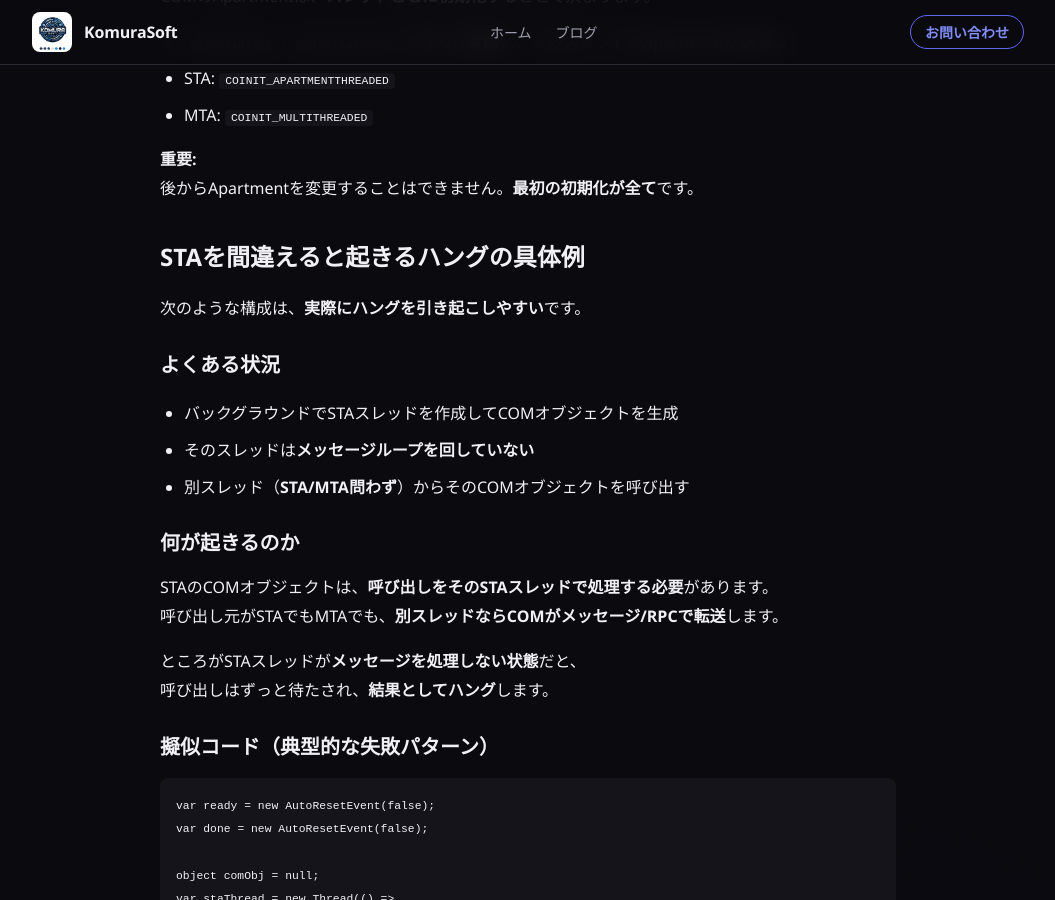
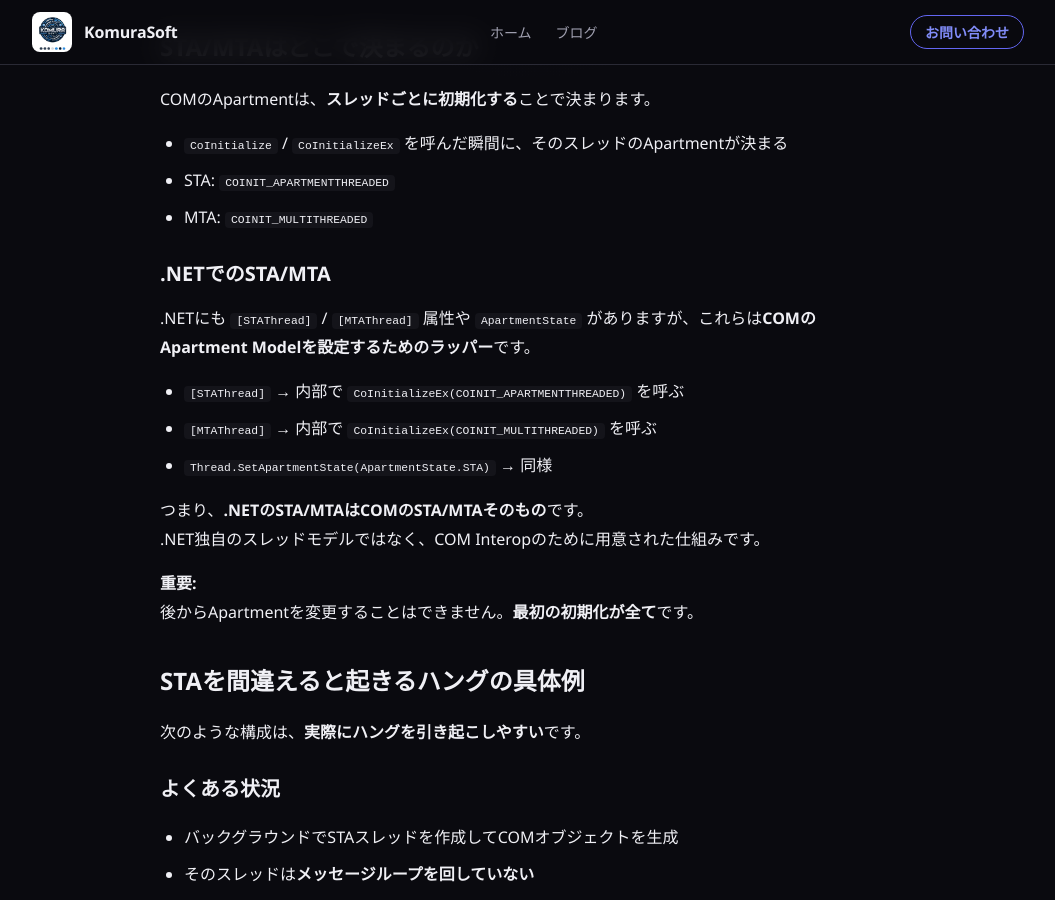
Before and after one commit to gomurin0428/KomuraSoftWeb, a Jekyll site: the page built from _posts/2026-01-31-003-sta-mta-com-relationship.md, in a window 1280 px wide and 900 px high, scrolled down 2169 px. Shown: the whole window, without its empty margins (112-1167 px from the left). Built offline with Jekyll 4.4.1, drawn with Linux system fonts in a browser that asks for light colours; some of the changed text lies outside the part shown.

Commit message:
docs: expand explanation of STA/MTA in COM and .NET context

```diff
--- a/_posts/2026-01-31-003-sta-mta-com-relationship.md
+++ b/_posts/2026-01-31-003-sta-mta-com-relationship.md
@@ -9,6 +9,9 @@ author: Go Komura
 
 COMを使うとき、**「どのスレッドで動くか」**は避けて通れません。
 その中心にあるのが **Apartment Model（STA/MTA）** です。
+
+STA/MTAは**COMのためのスレッドモデル**です。
+Windowsの一般的なスレッド概念ではなく、COMオブジェクトの呼び出し規則を決めるための仕組みです。
 
 この記事では、STAとMTAとCOMの関係を**図で整理**し、
 **「なぜハングすることがあるのか」**までつなげて説明します。
@@ -93,6 +96,17 @@ COMのApartmentは、**スレッドごとに初期化する**ことで決まり
 - `CoInitialize` / `CoInitializeEx` を呼んだ瞬間に、そのスレッドのApartmentが決まる
 - STA: `COINIT_APARTMENTTHREADED`
 - MTA: `COINIT_MULTITHREADED`
+
+### .NETでのSTA/MTA
+
+.NETにも `[STAThread]` / `[MTAThread]` 属性や `ApartmentState` がありますが、これらは**COMのApartment Modelを設定するためのラッパー**です。
+
+- `[STAThread]` → 内部で `CoInitializeEx(COINIT_APARTMENTTHREADED)` を呼ぶ
+- `[MTAThread]` → 内部で `CoInitializeEx(COINIT_MULTITHREADED)` を呼ぶ
+- `Thread.SetApartmentState(ApartmentState.STA)` → 同様
+
+つまり、**.NETのSTA/MTAはCOMのSTA/MTAそのもの**です。
+.NET独自のスレッドモデルではなく、COM Interopのために用意された仕組みです。
 
 **重要:**
 後からApartmentを変更することはできません。**最初の初期化が全て**です。
```
